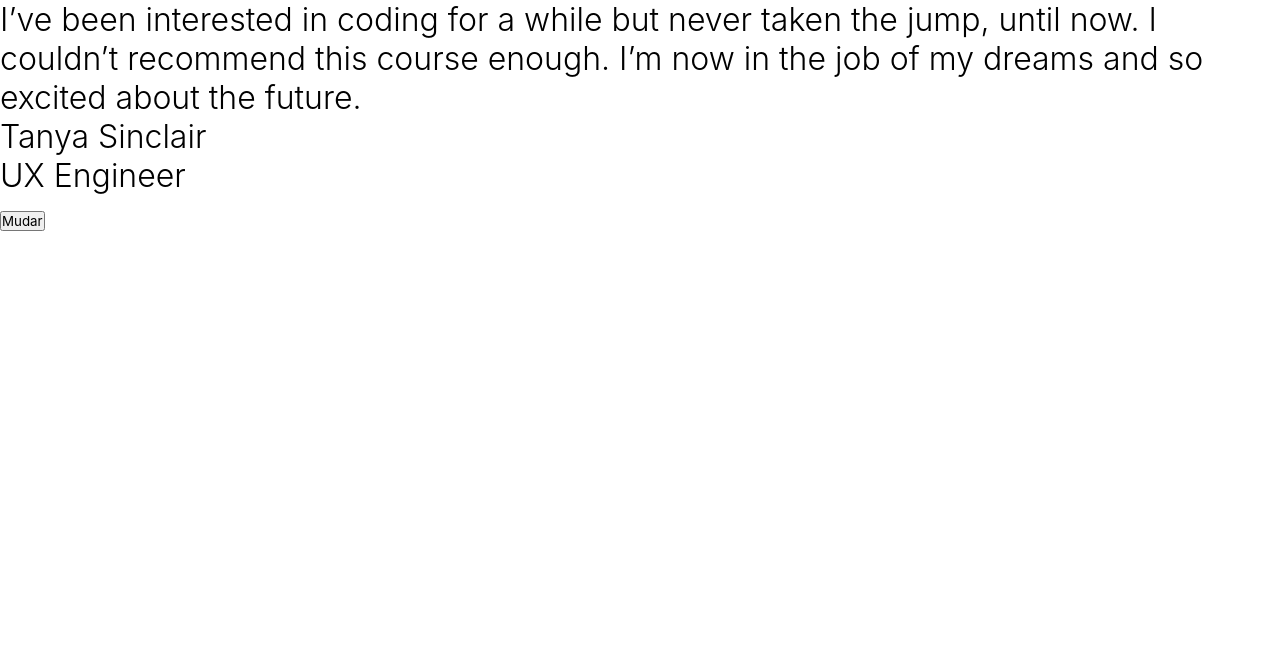
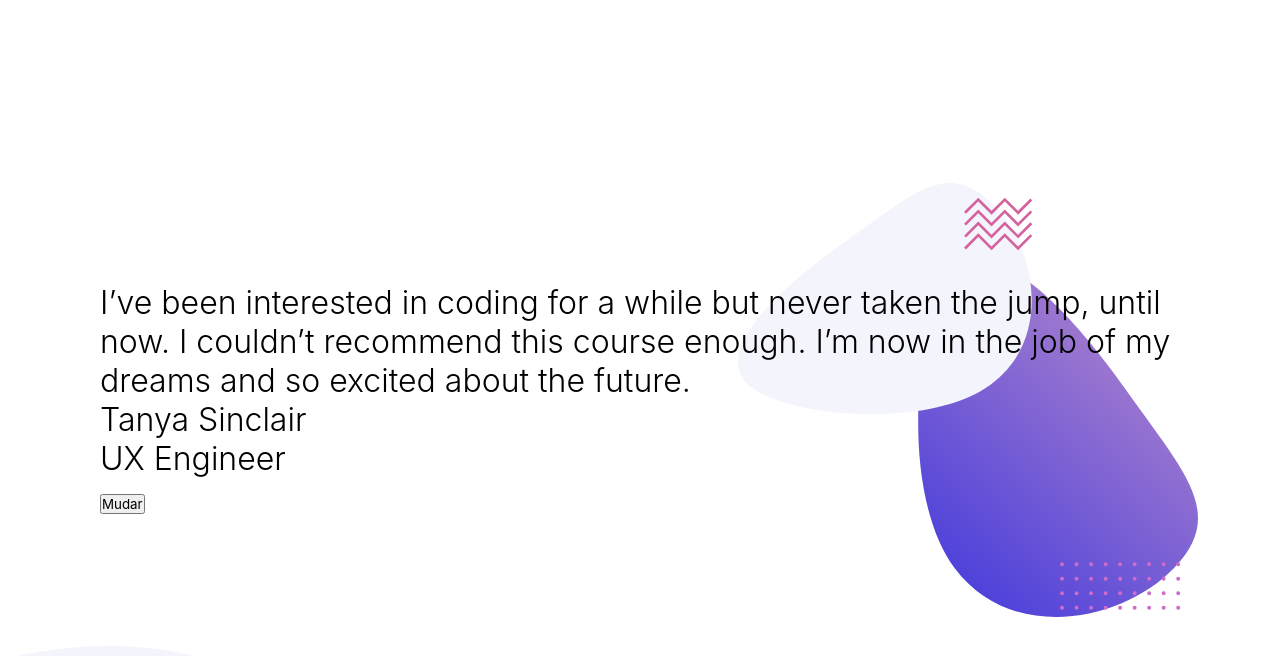
Before and after one commit to Danielhu3/testimonial-slider, a React (Create React App) app: page / in a window 1280 px wide. Shown: the top 656 px of the page. Built offline with nearby package versions, Linux system fonts and the light colour scheme.

Commit message:
App and slider container css

```diff
--- a/src/components/slider/style.ts
+++ b/src/components/slider/style.ts
@@ -2,6 +2,12 @@ import styled from "styled-components";
 import background from '../../images/pattern-bg.svg'
 
 export const Slider = styled.div`
-    //background: url(${background});
+    background: url(${background});
+    padding: 10rem;
+    //margin: 0 5rem;
+    background-repeat: no-repeat;
+    background-size: contain;
+    background-position: 90%;
+
 
 `
--- a/src/styles/global.ts
+++ b/src/styles/global.ts
@@ -1,4 +1,5 @@
 import {createGlobalStyle} from 'styled-components'
+import curve from '../images/pattern-curve.svg'
 export default createGlobalStyle`
     @import url('https://fonts.googleapis.com/css2?family=Inter:wght@300;500;700&display=swap');
     *{
@@ -17,11 +18,15 @@ export default createGlobalStyle`
     }
     .App{
         min-height: 100vh;
-        /*
        display: flex;
        justify-content: center;
        align-items: center;
 
-       */
+       background: url(${curve});
+       background-repeat: no-repeat;
+       background-position-y:100%;
+
+       //padding: 10rem;
+
     }
 `
```
